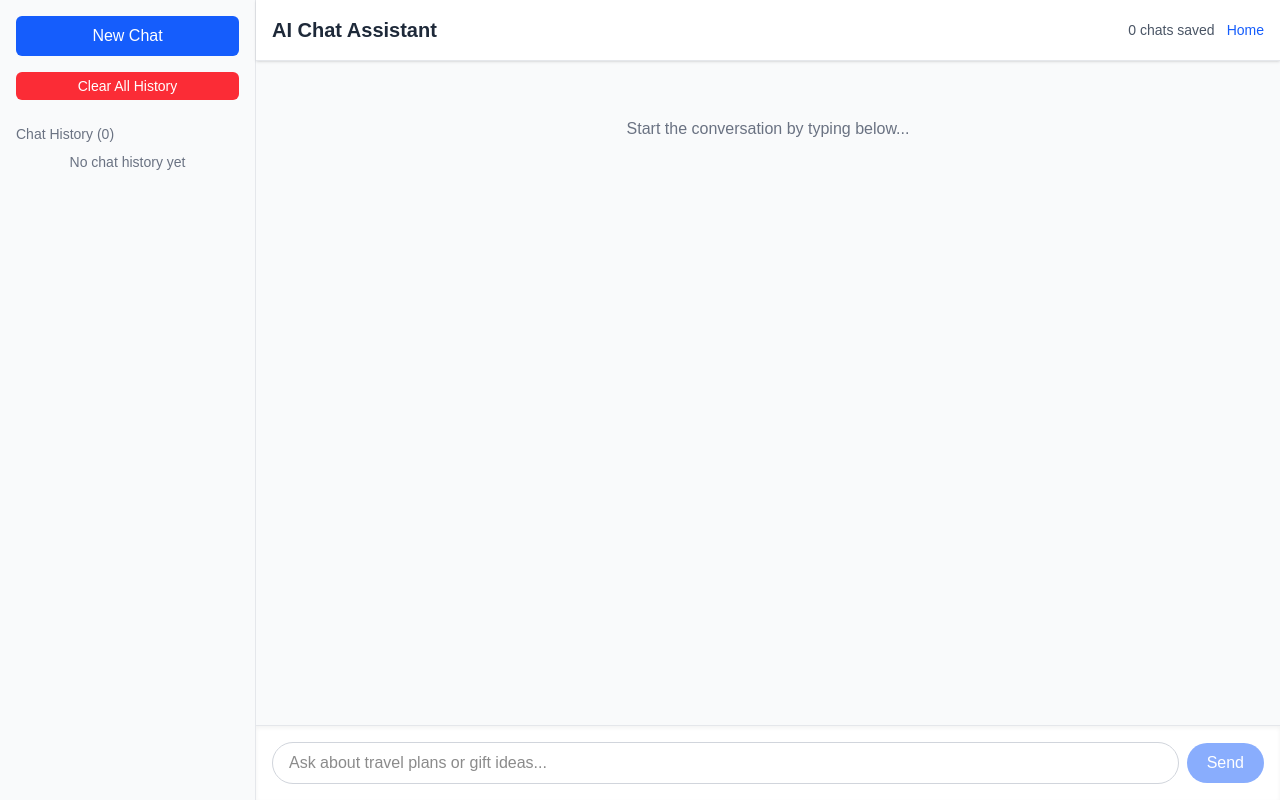
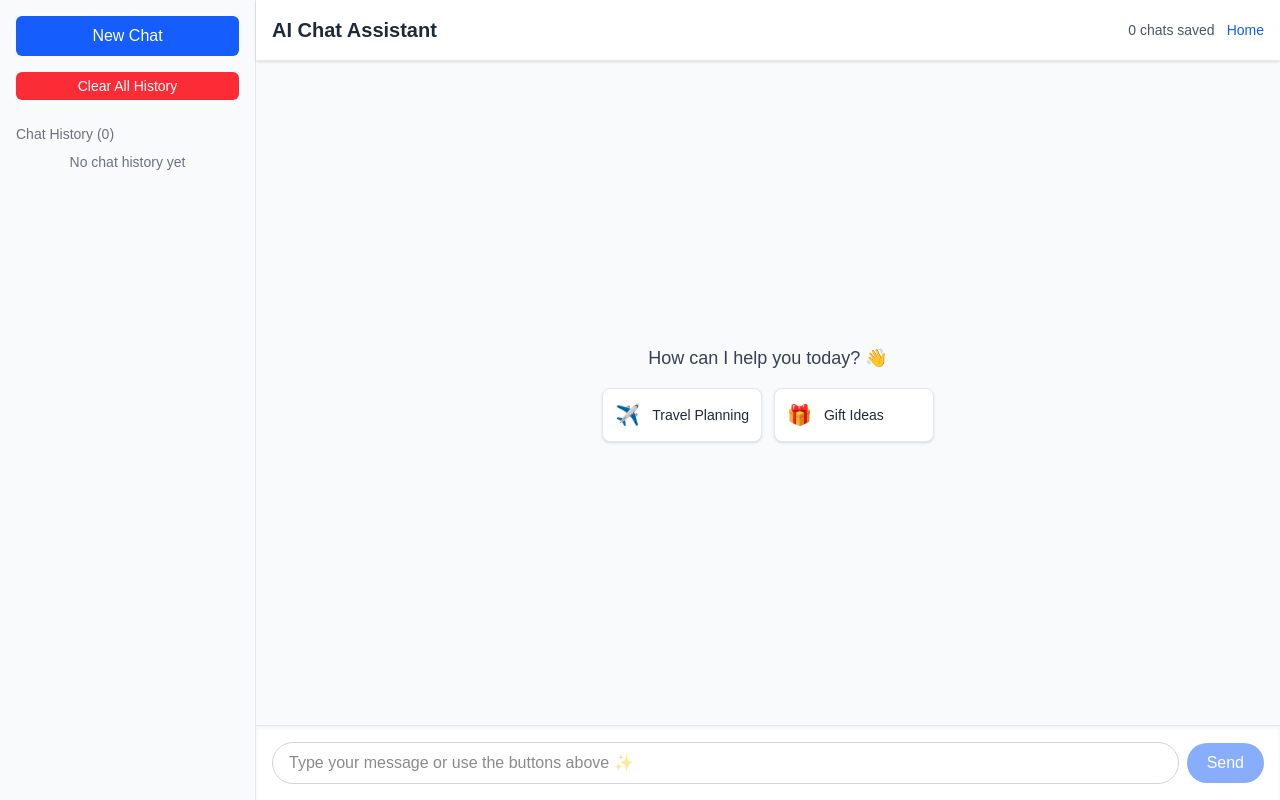
Before and after one commit to ADHILSHA/ai-assistant, a Next.js app: page /chat in a window 1280 px wide. Built offline with nearby package versions, Linux system fonts and the light colour scheme.

Commit message:
Default button prompt message added

```diff
--- a/package.json
+++ b/package.json
@@ -25,9 +25,12 @@
     "@eslint/eslintrc": "^3",
     "@tailwindcss/postcss": "^4",
     "@tailwindcss/typography": "^0.5.16",
+    "@types/hast": "^3.0.4",
+    "@types/mdast": "^4.0.4",
     "@types/node": "^20",
     "@types/react": "^19",
     "@types/react-dom": "^19",
+    "@types/unist": "^3.0.3",
     "eslint": "^9",
     "eslint-config-next": "15.3.1",
     "tailwindcss": "^4",
--- a/src/app/chat/page.tsx
+++ b/src/app/chat/page.tsx
@@ -39,7 +39,8 @@ export default function ChatPage() {
     handleSubmit: aiHandleSubmit,
     isLoading,
     error,
-    setMessages
+    setMessages,
+    setInput
   } = useChat({
     api: '/api/v1/chat',
   });
@@ -136,6 +137,20 @@ export default function ChatPage() {
     await aiHandleSubmit(e);
   };
 
+  // Handle prompt button selection
+  const handlePromptSelect = async (promptText: string) => {
+    // Set the input field with the selected prompt
+    setInput(promptText);
+
+    // Create a synthetic form event to submit
+    const syntheticEvent = {
+      preventDefault: () => {},
+    } as React.FormEvent<HTMLFormElement>;
+
+    // Submit the form with the selected prompt
+    await handleSubmit(syntheticEvent);
+  };
+
   return (
     <div className="flex h-screen bg-gray-50">
       {/* Pass isOpen and onClose props to ChatSidebar */}
@@ -148,7 +163,11 @@ export default function ChatPage() {
         {/* Pass onToggleSidebar prop to Header */}
         <Header onToggleSidebar={toggleSidebar} />
 
-        <MessageList messages={messages} isLoading={isLoading} />
+        <MessageList
+          messages={messages}
+          isLoading={isLoading}
+          onSelectPrompt={handlePromptSelect}
+        />
 
         <footer className="p-4 bg-white border-t border-gray-200 shadow-inner">
           {error && <ErrorMessage message={error.message} />}
--- a/src/app/components/chat/ChatInput.tsx
+++ b/src/app/components/chat/ChatInput.tsx
@@ -18,7 +18,7 @@ export default function ChatInput({
       <input
         className="flex-grow w-full px-4 py-2 border border-gray-300 rounded-full focus:outline-none focus:ring-2 focus:ring-blue-500 disabled:opacity-50"
         value={input}
-        placeholder="Ask about travel plans or gift ideas..."
+        placeholder="Type your message or use the buttons above ✨"
         onChange={handleInputChange}
         disabled={isLoading}
         aria-label="Chat input"
--- a/src/app/components/chat/MessageList.tsx
+++ b/src/app/components/chat/MessageList.tsx
@@ -1,13 +1,15 @@
 import React, { useRef, useEffect } from 'react';
 import Message from './Message';
 import { Message as AIMessage } from '@ai-sdk/react';
+import PromptButtons from './PromptButtons';
 
 type MessageListProps = {
   messages: AIMessage[];
   isLoading: boolean;
+  onSelectPrompt?: (prompt: string) => void;
 };
 
-export default function MessageList({ messages, isLoading }: MessageListProps) {
+export default function MessageList({ messages, isLoading, onSelectPrompt }: MessageListProps) {
   // Ref for the scrollable messages container
   const messagesContainerRef = useRef<HTMLDivElement>(null);
 
@@ -37,8 +39,14 @@ export default function MessageList({ messages, isLoading }: MessageListProps) {
           />
         ))
       ) : (
-        <div className="text-center text-gray-500 mt-10">
-          Start the conversation by typing below...
+        <div className="flex flex-col items-center justify-center h-full">
+          {onSelectPrompt ? (
+            <PromptButtons onSelectPrompt={onSelectPrompt} />
+          ) : (
+            <div className="text-center text-gray-500">
+              Start the conversation by typing below...
+            </div>
+          )}
         </div>
       )}
 
--- /dev/null
+++ b/src/app/components/chat/PromptButtons.tsx
@@ -0,0 +1,48 @@
+'use client';
+
+import React from 'react';
+
+type PromptButtonsProps = {
+  onSelectPrompt: (prompt: string) => void;
+};
+
+interface PromptOption {
+  text: string;
+  prompt: string;
+  emoji: string;
+}
+
+export default function PromptButtons({ onSelectPrompt }: PromptButtonsProps) {
+  const promptOptions: PromptOption[] = [
+    {
+      text: "Travel Planning",
+      prompt: "I need help planning a vacation. Can you suggest some destinations and travel tips?",
+      emoji: "✈️"
+    },
+    {
+      text: "Gift Ideas",
+      prompt: "I'm looking for gift ideas for a special occasion. Can you help me?",
+      emoji: "🎁"
+    }
+  ];
+
+  return (
+    <div className="flex flex-col items-center space-y-4 my-6 max-w-md mx-auto">
+      <h2 className="text-lg font-medium text-gray-700">
+        How can I help you today? 👋
+      </h2>
+      <div className="grid grid-cols-1 md:grid-cols-2 gap-3 w-full">
+        {promptOptions.map((option, index) => (
+          <button
+            key={`prompt-${index}`}
+            onClick={() => onSelectPrompt(option.prompt)}
+            className="flex items-center p-3 border border-gray-200 rounded-lg hover:bg-blue-50 hover:border-blue-200 transition-colors text-left shadow-sm bg-white"
+          >
+            <span className="text-xl mr-3">{option.emoji}</span>
+            <span className="text-sm font-medium text-gray-800">{option.text}</span>
+          </button>
+        ))}
+      </div>
+    </div>
+  );
+}
```
Also changed, not shown: 1 other file (tests, documents, lock files or other folders).
